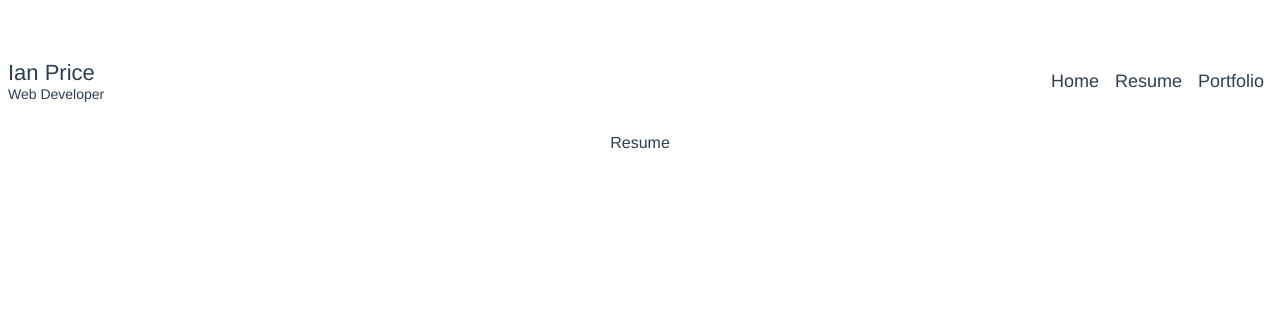
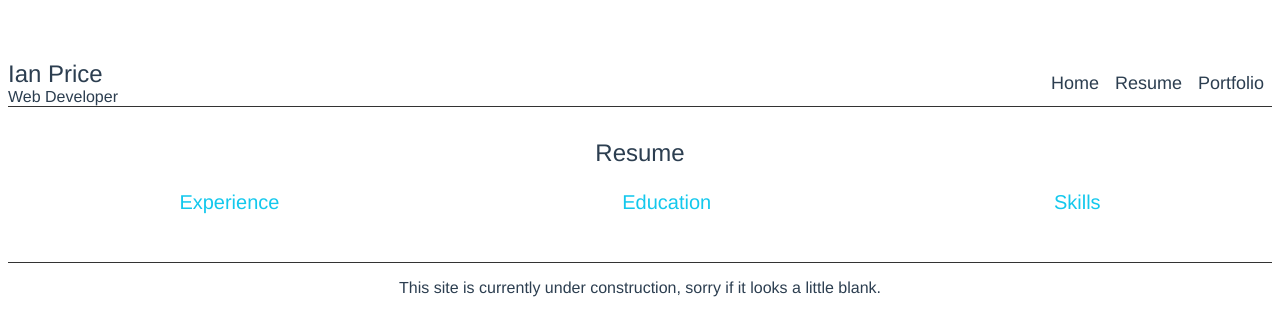
Before and after one commit to ianprice943/ianprice943-portfolio, a Vue app: page /#/Resume in a window 1280 px wide. Shown: the top 336 px of the page. Built offline with nearby package versions, Linux system fonts and the light colour scheme.

Commit message:
Updated content and some styles

```diff
--- a/src/components/Footer.vue
+++ b/src/components/Footer.vue
@@ -1,6 +1,6 @@
 <template>
     <div id="footer">
-
+        This site is currently under construction, sorry if it looks a little blank.
     </div>
 </template>
 
@@ -10,6 +10,9 @@
 }
 </script>
 
-<style lang="stylus" scoped>
-
+<style scoped>
+#footer {
+    padding: 1em 0;
+    border-top: solid 1px #333;
+}
 </style>
--- a/src/components/Header.vue
+++ b/src/components/Header.vue
@@ -28,13 +28,14 @@
     display: flex;
     flex-direction: row;
     justify-content: space-between;
+    border-bottom: 1px solid #333;
 }
 #name {
     text-align: left;
-    font-size: 22px;
+    font-size: 24px;
 }
 #current-role {
     text-align: left;
-    font-size: 14px;
+    font-size: 16px;
 }
 </style>
--- a/src/components/Home.vue
+++ b/src/components/Home.vue
@@ -1,6 +1,19 @@
 <template>
     <div id="home">
-        Home
+        <div id="home-title">
+            Home
+        </div>
+        <div id="about-me">
+            <p>
+                My name is Ian Price, and I'm a 22 year old developer from Columbus, Ohio. I hold a
+                Bachelor of Science in Computer Science from Miami University, and graduated in 2019.
+            </p>
+            <p>
+                I am a front-end focused web developer with almost a year of E-Commerce experience.
+                Making sure every page I touch is both responsive and cross browser compatible is a
+                fun and rewarding challenge.
+            </p>
+        </div>
     </div>
 </template>
 
@@ -11,5 +24,12 @@
 </script>
 
 <style scoped>
-
+#home-title {
+    font-size: 24px;
+}
+#about-me {
+    font-size: 16px;
+    margin: 1em 0;
+    text-align: left;
+}
 </style>
--- a/src/components/Resume.vue
+++ b/src/components/Resume.vue
@@ -1,6 +1,34 @@
 <template>
     <div id="resume">
-        Resume
+        <div id="resume-title">
+            Resume
+        </div>
+        <div id="resume-container">
+            <div id="experience-container">
+                <div class="section-title">
+                    Experience
+                </div>
+                <div class="experience">
+
+                </div>
+            </div>
+            <div id="education-container">
+                <div class="section-title">
+                    Education
+                </div>
+                <div class="education">
+
+                </div>
+            </div>
+            <div id="skills-container">
+                <div class="section-title">
+                    Skills
+                </div>
+                <div class="skills">
+
+                </div>
+            </div>
+        </div>
     </div>
 </template>
 
@@ -11,5 +39,79 @@
 </script>
 
 <style scoped>
+#resume-title {
+    font-size: 24px;
+    margin: 1em 0;
+}
+#resume-container {
+    font-size: 16px;
+    display: flex;
+    justify-content: space-around;
+}
+.section-title {
+    font-size: 20px;
+    color: #13C8ED;
+}
+#experience-container {
+    display: flex;
+    flex-flow: column;
+    text-align: left;
+    margin: 0 0 1em;
+}
+.experience {
+    display: flex;
+    flex-flow: column;
+}
+.experience-title {
 
+}
+.experience-time {
+
+}
+.experience-description {
+
+}
+#education-container {
+    display: flex;
+    flex-flow: column;
+    text-align: left;
+    margin: 0 0 1em;
+}
+.education {
+
+}
+.education-title {
+
+}
+.education-earned {
+
+}
+.education-time {
+
+}
+#skills-container {
+    display: flex;
+    flex-flow: column;
+    text-align: left;
+    margin: 0 0 1em;
+}
+.skills {
+
+}
+.skill-title {
+
+}
+.skill-competancy {
+
+}
+
+@media only screen and (max-width: 768px) {
+
+    #resume-container {
+        flex-flow: column;
+    }
+    .section-title {
+        text-align: center;
+    }
+}
 </style>
```
